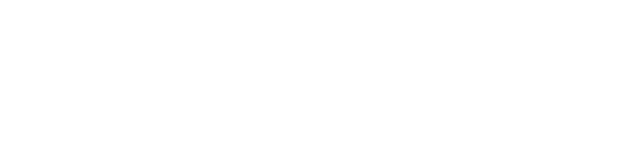
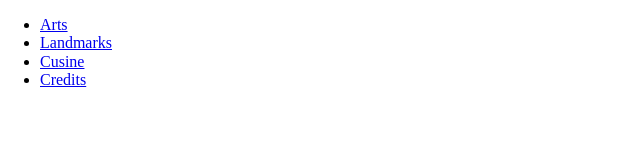
Before and after one commit to CodeKellyCat/country-website-palestine, a plain HTML site: page index.html in a window 1280 px wide. Shown: the whole page, without its empty margins (0-640 px from the left). Drawn offline with Linux system fonts and the light colour scheme.

Commit message:
added links to nav bar and connected them to newly made, corresponding html pages.

```diff
--- a/index.html
+++ b/index.html
@@ -9,6 +9,19 @@
 	<link rel="stylesheet" href="styles/styles.css">
 </head>
 <body>
+    <header>
+        <nav class="nav-bar">
+            <ul class="nav-links">
+                <li><a href="arts.html">Arts</a></li>
+                <li><a href="landmarks.html">Landmarks</a></li>
+                <li><a href="cuisine.html">Cusine</a></li>
+                <li><a href="credits.html">Credits</a></li>
+            </ul>
+        </nav>
+    </header>
 
+    <main></main>
+
+    <footer></footer>
 </body>
 </html>
```
Also changed, not shown: arts.html (added), credits.html (added), cuisine.html (added), landmarks.html (added).
